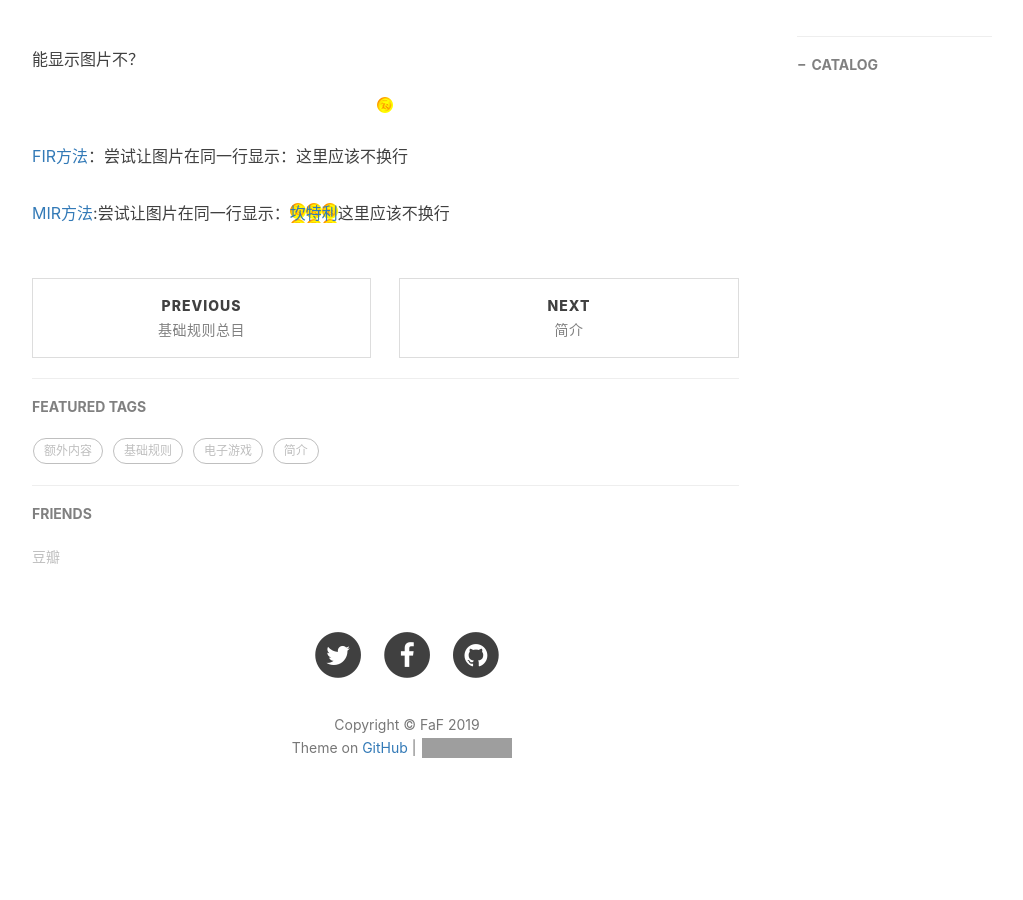
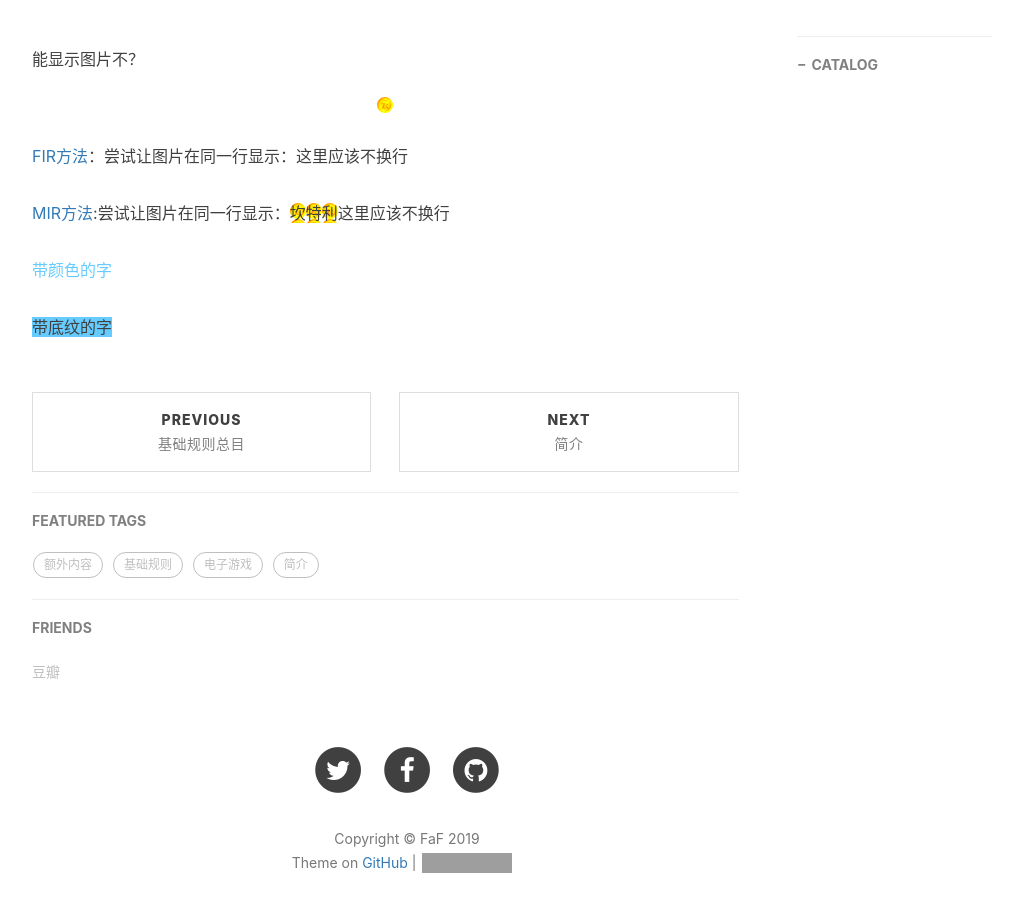
Before and after one commit to AndrewImalion/FameAndFarm.github.io, a Jekyll site: the page built from _posts/2019-04-07-test.md, in a window 1280 px wide and 900 px high, scrolled down 527 px. Shown: the whole window, without its empty margins (233-1256 px from the left). Built offline with Jekyll 4.4.1, drawn with Linux system fonts in a browser that asks for light colours; nearby versions of some CDN libraries; comment, search, counter and statistics services are not loaded; before the commit the page ends 1379 px from its top, so only the background shows below that; grey boxes are pictures that could not be loaded.

Commit message:
Update 2019-04-07-test.md

```diff
--- a/_posts/2019-04-07-test.md
+++ b/_posts/2019-04-07-test.md
@@ -18,4 +18,8 @@
 [FIR方法](https://alistapart.com/article/fir)：尝试让图片在同一行显示：<span style="width:16px;height:16px;background-image: url({{ site.url }}/assets/i-coin-16px.png)"><a href="#" style="display:none;">坎特利</a></span>这里应该不换行
 
 
-[MIR方法](https://stuffandnonsense.co.uk/archives/examples/malarkey-method-example.html):尝试让图片在同一行显示：<span style="width: 16px; height: 15px; background: url({{ site.url }}/assets/i-coin-16px.png); text-indent: -9999px"><a href="#" style="width:16px visibility:hidden;">坎特利</a></span>这里应该不换行
+[MIR方法](https://stuffandnonsense.co.uk/archives/examples/malarkey-method-example.html):尝试让图片在同一行显示：<span style="width: 16px; height: 15px; background: url({{ site.url }}/assets/i-coin-16px.png); text-indent: -9999px"><span style="width:16px visibility:hidden;">坎特利</span></span>这里应该不换行
+
+<span style="color:#66ccff;">带颜色的字</span>
+
+<span style="background-color:#66ccff;">带底纹的字</span>
```
